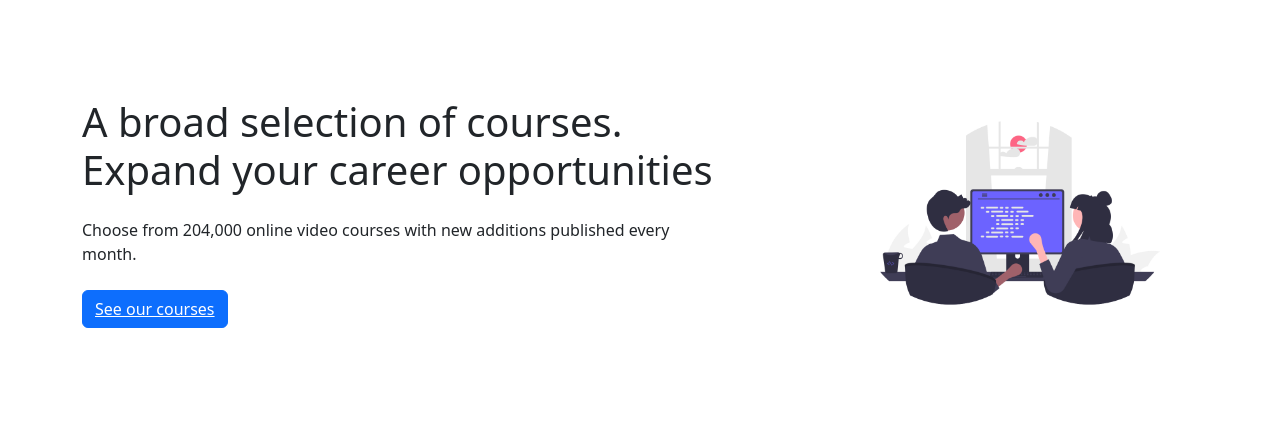
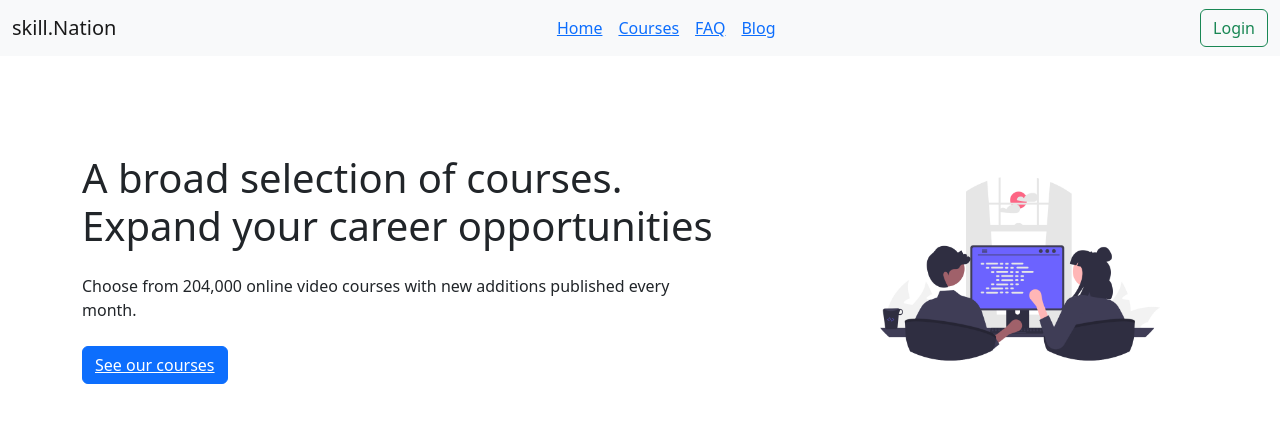
Before and after one commit to AR-Rashik/skill-nation-client, a React (Create React App) app: page / in a window 1280 px wide. Shown: the top 422 px of the page. Built offline with nearby package versions, Linux system fonts and the light colour scheme.

Commit message:
firebase, react router dom and react bootstrap setup

```diff
--- a/src/Pages/Shared/Header/Header.js
+++ b/src/Pages/Shared/Header/Header.js
@@ -4,14 +4,33 @@ import Container from 'react-bootstrap/Container';
 import Form from 'react-bootstrap/Form';
 import Nav from 'react-bootstrap/Nav';
 import Navbar from 'react-bootstrap/Navbar';
-import NavDropdown from 'react-bootstrap/NavDropdown';
 import { Link } from 'react-router-dom';
 
 
 const Header = () => {
   return (
     <div>
-
+      <Navbar bg="light" expand="lg">
+        <Container fluid>
+          <Navbar.Brand href="#">skill.Nation</Navbar.Brand>
+          <Navbar.Toggle aria-controls="navbarScroll" />
+          <Navbar.Collapse id="navbarScroll">
+            <Nav
+              className="mx-auto my-2 my-lg-0"
+              style={{ maxHeight: '100px' }}
+              navbarScroll
+            >
+              <Nav.Link><Link to='/'>Home</Link></Nav.Link>
+              <Nav.Link><Link to='/courses'>Courses</Link></Nav.Link>
+              <Nav.Link><Link to='/faq'>FAQ</Link></Nav.Link>
+              <Nav.Link><Link to='/blog'>Blog</Link></Nav.Link>
+            </Nav>
+            <Form className="d-flex">
+              <Button variant="outline-success">Login</Button>
+            </Form>
+          </Navbar.Collapse>
+        </Container>
+      </Navbar>
     </div>
   );
 };
```
